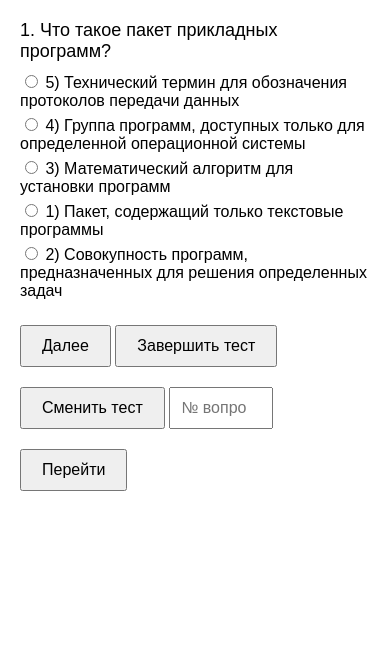
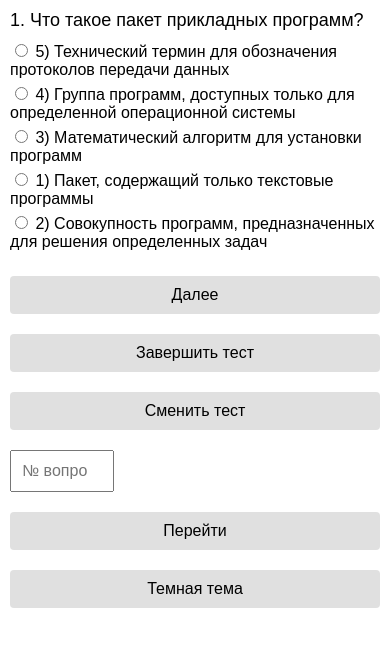
Before and after one commit to HiHihahabubleke/Guangouar, a website: page index.html in a window 390 px wide. Drawn offline with Linux system fonts and the light colour scheme.

```diff
--- a/index.html
+++ b/index.html
@@ -4,25 +4,7 @@
     <meta charset="UTF-8">
     <meta name="viewport" content="width=device-width, initial-scale=1.0">
     <title>Тест</title>
-    <style>
-        body { font-family: Arial, sans-serif; margin: 20px; }
-        .question { font-size: 18px; margin-bottom: 10px; }
-        .options label { display: block; margin: 5px 0; position: relative; }
-        .options label.correct::after {
-            content: "✓";
-            color: green;
-            font-size: 18px;
-            margin-left: 10px;
-        }
-        .options label.incorrect::after {
-            content: "✖";
-            color: red;
-            font-size: 18px;
-            margin-left: 10px;
-        }
-        .button { margin-top: 20px; padding: 10px 20px; font-size: 16px; }
-        .number-input { margin-top: 20px; padding: 10px; font-size: 16px; width: 80px; }
-    </style>
+    <link rel="stylesheet" href="styles.css">
 </head>
 <body>
     <div id="app">
@@ -41,6 +23,7 @@
         <button class="button" id="switch-test-button">Сменить тест</button>
         <input type="number" class="number-input" id="goto-input" min="1" placeholder="№ вопроса">
         <button class="button" id="goto-button">Перейти</button>
+        <button class="button" id="theme-toggle">Темная тема</button>
     </div>
 
     <script>
@@ -50,6 +33,19 @@
         // Файлы с вопросами (относительные пути)
         const TEST_FILES = ["./PM04.json", "./PM03.json", "./PM05.json"];
         let currentTestFileIndex = 0;
+
+        const themeToggle = document.getElementById("theme-toggle");
+        const savedTheme = localStorage.getItem("theme");
+        if (savedTheme === "dark") {
+            document.body.classList.add("dark-theme");
+            themeToggle.textContent = "Светлая тема";
+        }
+
+        themeToggle.addEventListener("click", () => {
+            const isDark = document.body.classList.toggle("dark-theme");
+            localStorage.setItem("theme", isDark ? "dark" : "light");
+            themeToggle.textContent = isDark ? "Светлая тема" : "Темная тема";
+        });
 
         // Функция для перемешивания массива
         function shuffle(array) {
--- /dev/null
+++ b/styles.css
@@ -0,0 +1,81 @@
+:root {
+  --bg: #ffffff;
+  --text: #000000;
+  --button-bg: #e0e0e0;
+  --button-text: #000000;
+}
+
+body.dark-theme {
+  --bg: #1e1e1e;
+  --text: #f5f5f5;
+  --button-bg: #333333;
+  --button-text: #f5f5f5;
+}
+
+body {
+  background-color: var(--bg);
+  color: var(--text);
+  font-family: Arial, sans-serif;
+  margin: 20px;
+}
+
+#app {
+  max-width: 600px;
+  margin: 0 auto;
+  display: flex;
+  flex-direction: column;
+}
+
+.question {
+  font-size: 18px;
+  margin-bottom: 10px;
+}
+
+.options label {
+  display: block;
+  margin: 5px 0;
+  position: relative;
+}
+.options label.correct::after {
+  content: "\2713";
+  color: green;
+  font-size: 18px;
+  margin-left: 10px;
+}
+.options label.incorrect::after {
+  content: "\2716";
+  color: red;
+  font-size: 18px;
+  margin-left: 10px;
+}
+
+.button {
+  margin-top: 20px;
+  padding: 10px 20px;
+  font-size: 16px;
+  border-radius: 4px;
+  background-color: var(--button-bg);
+  color: var(--button-text);
+  border: none;
+  cursor: pointer;
+}
+.button:hover {
+  opacity: 0.9;
+}
+
+.number-input {
+  margin-top: 20px;
+  padding: 10px;
+  font-size: 16px;
+  width: 80px;
+}
+
+@media (max-width: 480px) {
+  body {
+    margin: 10px;
+  }
+  .button {
+    width: 100%;
+    box-sizing: border-box;
+  }
+}
```
Also changed, not shown: README.md.
